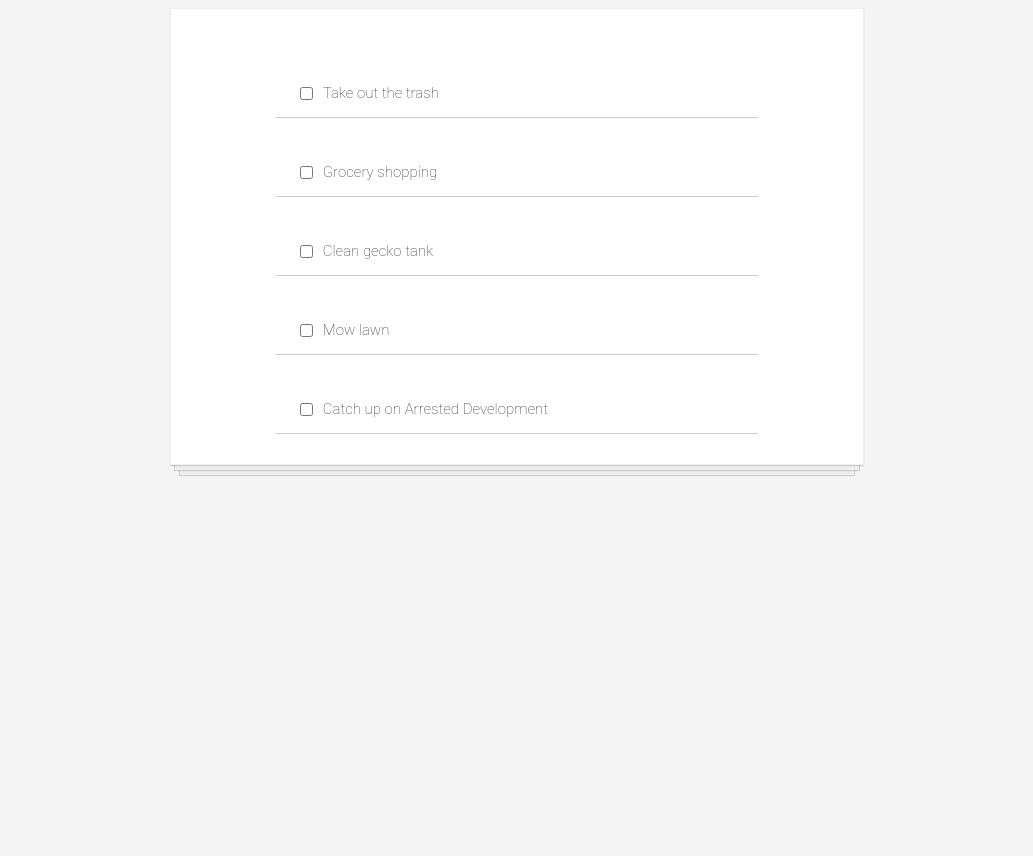
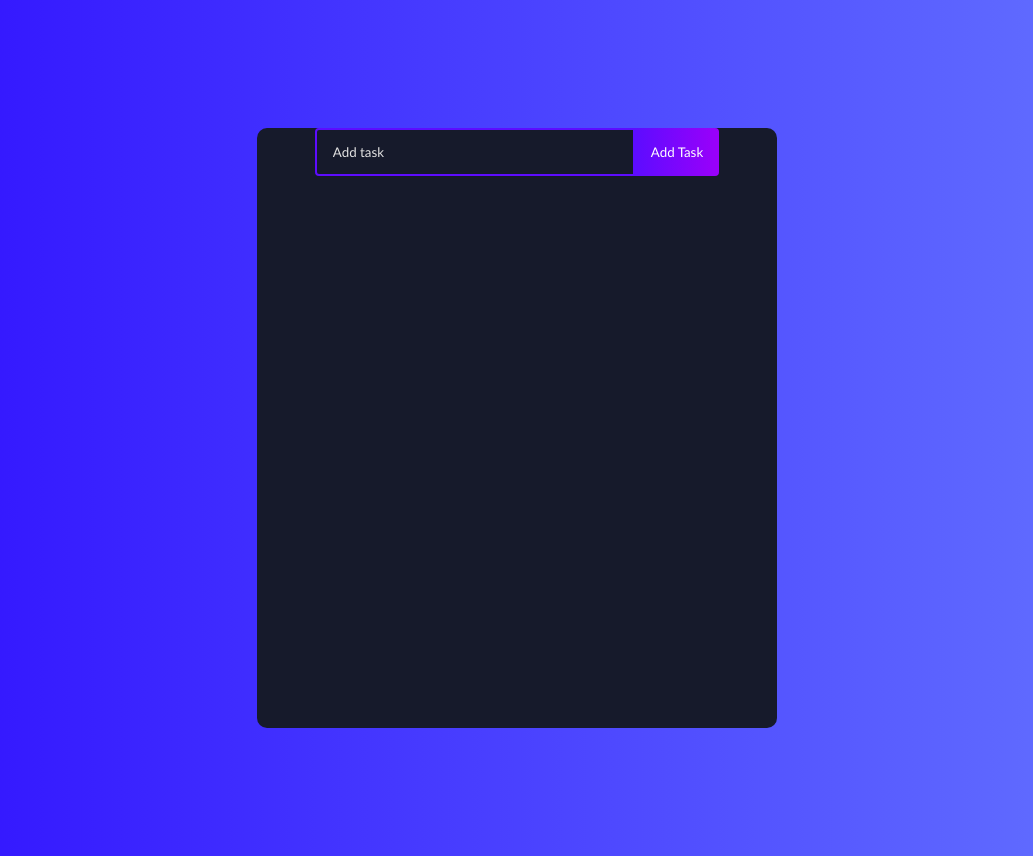
Before and after one commit to NickMagidson/todo-list, a React (Create React App) app: page / in a window 1280 px wide. Shown: the whole page, without its empty margins (123-1156 px from the left). Before the commit the page ends 800 px from the top, so only its background shows below. Built offline with nearby package versions, Linux system fonts and the light colour scheme.

Commit message:
TodoForm Component

```diff
--- a/src/App.js
+++ b/src/App.js
@@ -1,60 +1,19 @@
-import React, { Component } from "react";
-import ToDoItem from "./TodoItem";
-import todosData from "./todosData";
+import React, { Component } from 'react';
+import TodoForm from './components/TodoForm';
 
-import './style.css';
-
-
-class App extends Component {
+export class App extends Component {
     constructor(props) {
         super(props)
-
-    this.state = {
-      todos: todosData
-    }
-    this.handleChange = this.handleChange.bind(this);
-  }
-
-  handleChange(id) {
-    this.setState(prevState => {
-      const updatedTodos = prevState.todos.map(todo => {
-        if (todo.id === id) {
-          return {
-            ...todo,
-            completed: !todo.completed
-          }
-        }
-        return todo;
-      })
-      return {
-        todos: updatedTodos
-      }
-    })
     }
 
 
     render() {
-    const todoItems = this.state.todos.map((item) =>
-      <ToDoItem
-        key={item.id}
-        item={item}
-        handleChange={this.handleChange}
-          S
-        />);
-
         return (
-        <div className="todo-list">
-            {/* <form>
-              <input
-                type='text'
-                value={this.item}
-                placeholder='Add Item'
-                onChange={this.handleChange} />
-            </form> */}
-          {todoItems}
+            <div className='todo-app'>
+                <TodoForm />
             </div>
         )
     }
 }
 
-export default App;
+export default App
--- a/src/TodoItem.js
+++ /dev/null
@@ -1,23 +0,0 @@
-import React from "react";
-import './style.css';
-
-function ToDoItem(props) {
-    const completedStyle = {
-        fontStyle: "italic",
-        color: "#cdcdcd",
-        textDecoration: "line-through"
-    }
-
-    return(
-        <div className="todo-item">
-            <input
-                type="checkbox"
-                checked={props.item.completed}
-                onChange={() => props.handleChange(props.item.id)}
-            />
-            <p style={props.item.completed ? completedStyle : null}>{props.item.text}</p>
-        </div>
-    )
-}
-
-export default ToDoItem;
--- /dev/null
+++ b/src/components/TodoForm.js
@@ -0,0 +1,36 @@
+import React, { useState } from "react";
+
+function TodoForm(props) {
+    const [input, setInput] = useState('');
+
+    const handleChange = e => {
+        setInput(e.target.value)
+    }
+
+    const handleSubmit = e => {
+        e.preventDefault();
+
+        // props.onSubmit({
+        //     id: Math.floor(Math.random() * 10000),
+        //     text: input
+        // });
+
+        setInput('')
+    };
+
+    return (
+        <form className='todo-form' onSubmit={handleSubmit} >
+            <input
+                type='text'
+                placeholder='Add task'
+                value={input}
+                name='text'
+                className='todo-input'
+                onChange={handleChange}
+            />
+            <button className='todo-button'>Add Task</button>
+        </form>
+        )
+}
+
+export default TodoForm;
--- a/src/index.js
+++ b/src/index.js
@@ -1,6 +1,6 @@
 import React from 'react';
 import ReactDOM from 'react-dom';
-import './style.css';
+import './App.css';
 
 import App from './App';
 
--- a/src/style.css
+++ /dev/null
@@ -1,47 +0,0 @@
-body {
-    background-color: whitesmoke;
-}
-
-.todo-list {
-    background-color: white;
-    margin: auto;
-    width: 50%;
-    display: flex;
-    flex-direction: column;
-    align-items: center;
-    border: 1px solid #efefef;
-    box-shadow:
-    /* The top layer shadow */
-        0 1px 1px rgba(0,0,0,0.15),
-            /* The second layer */
-        0 10px 0 -5px #eee,
-            /* The second layer shadow */
-        0 10px 1px -4px rgba(0,0,0,0.15),
-            /* The third layer */
-        0 20px 0 -10px #eee,
-            /* The third layer shadow */
-        0 20px 1px -9px rgba(0,0,0,0.15);
-    padding: 30px;
-}
-
-.todo-item {
-    display: flex;
-    justify-content: flex-start;
-    align-items: center;
-    padding: 30px 20px 0;
-    width: 70%;
-    border-bottom: 1px solid #cecece;
-    font-family: Roboto, sans-serif;
-    font-weight: 100;
-    font-size: 15px;
-    color: #333333;
-}
-
-input[type=checkbox] {
-    margin-right: 10px;
-    font-size: 30px;
-}
-
-input[type=checkbox]:focus {
-    outline: 0;
-}
--- a/src/todosData.js
+++ /dev/null
@@ -1,29 +0,0 @@
-const todosData = [
-    {
-        id: 1,
-        text: "Take out the trash",
-        completed: false
-    },
-    {
-        id: 2,
-        text: "Grocery shopping",
-        completed: false
-    },
-    {
-        id: 3,
-        text: "Clean gecko tank",
-        completed: false
-    },
-    {
-        id: 4,
-        text: "Mow lawn",
-        completed: false
-    },
-    {
-        id: 5,
-        text: "Catch up on Arrested Development",
-        completed: false
-    }
-]
-
-export default todosData
```
Also changed, not shown: src/TodoForm.js (deleted, +0 -19 lines), src/components/Todo.js (added), src/components/TodoList.js (added). Lines whose indentation alone changed are shown as unchanged.
